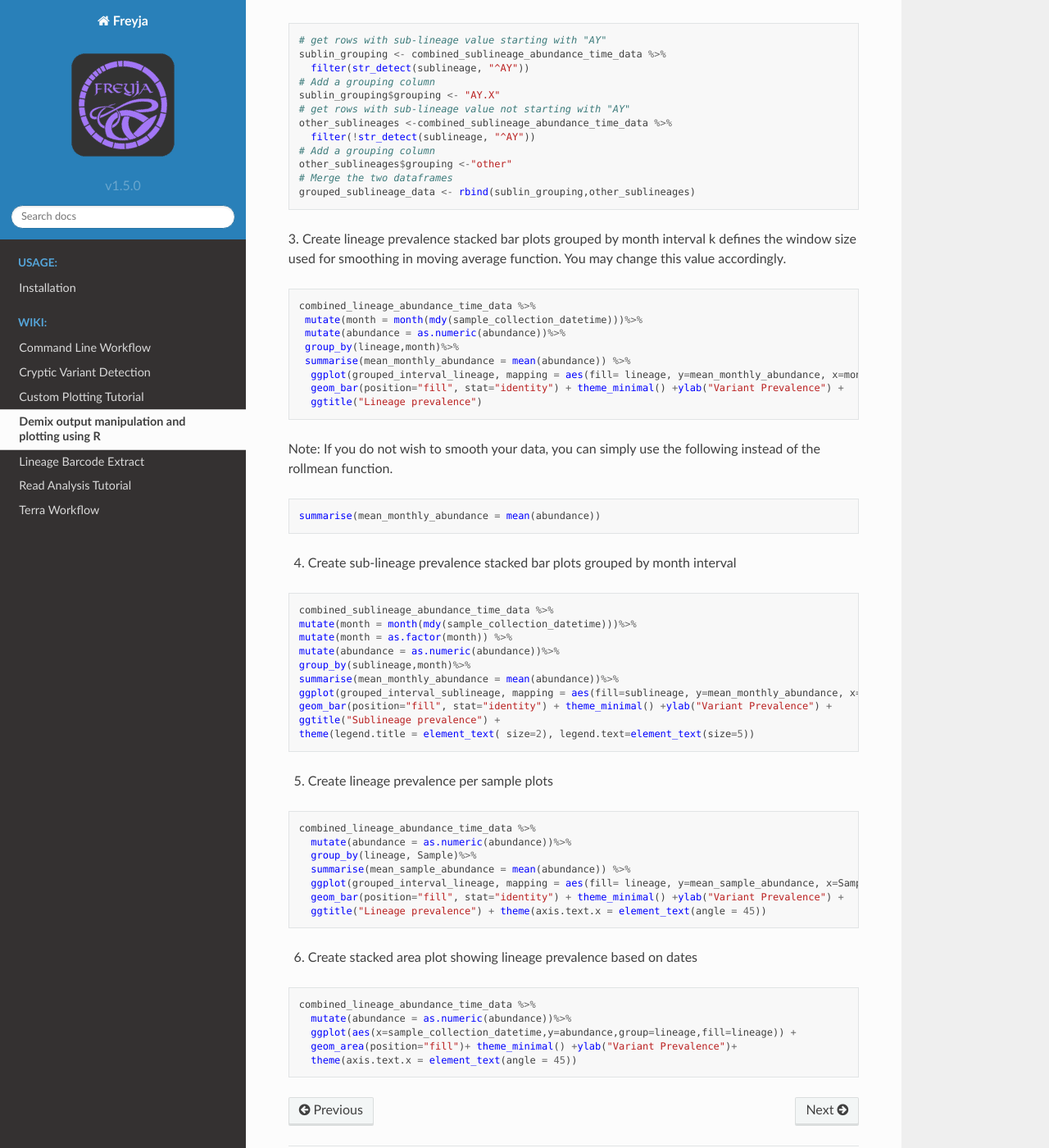
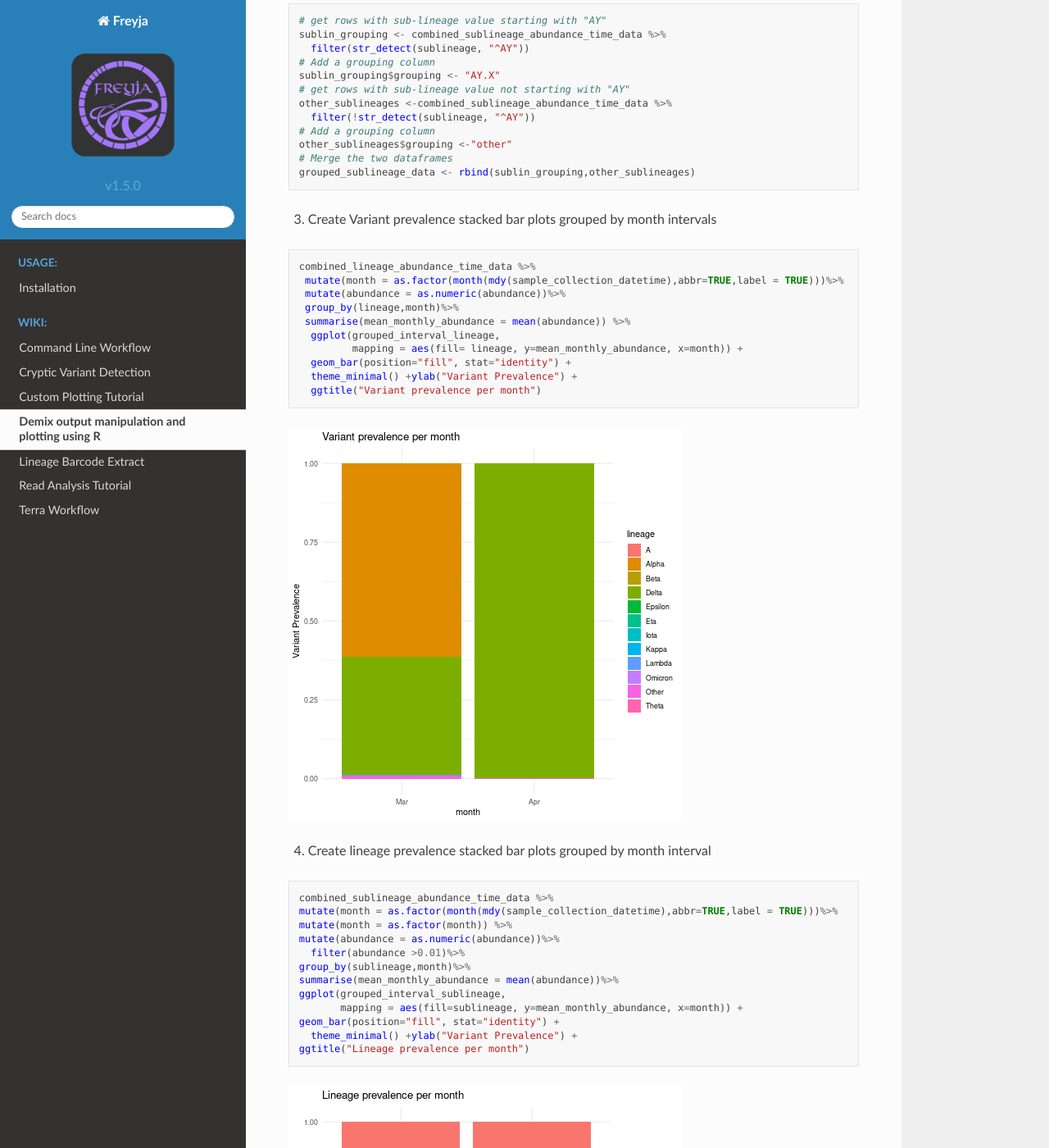
Before and after one commit to andersen-lab/Freyja, a Sphinx documentation site: the page built from docs/src/wiki/custom-plots-with-R.rst, in a window 1280 px wide and 1400 px high, scrolled down 1172 px. Shown: the whole window at 82% size. Built offline with Sphinx 7.4.7 and the Read the Docs theme 2.0.0, drawn with Linux system fonts in a browser that asks for light colours; some of the changed text lies outside the part shown.

Commit message:
Added figures to R documentation, fixed moving average to work properly for date values

```diff
--- a/docs/src/wiki/custom-plots-with-R.rst
+++ b/docs/src/wiki/custom-plots-with-R.rst
@@ -75,44 +76,47 @@
     other_sublineages$grouping <-"other"
     # Merge the two dataframes
     grouped_sublineage_data <- rbind(sublin_grouping,other_sublineages)
-3. Create lineage prevalence stacked bar plots grouped by month interval
-k defines the window size used for smoothing in moving average function.
-You may change this value accordingly.
+3. Create Variant prevalence stacked bar plots grouped by month intervals
 
 .. code:: R
 
      combined_lineage_abundance_time_data %>%
-      mutate(month = month(mdy(sample_collection_datetime)))%>%
+      mutate(month = as.factor(month(mdy(sample_collection_datetime),abbr=TRUE,label = TRUE)))%>%
       mutate(abundance = as.numeric(abundance))%>%
       group_by(lineage,month)%>%
       summarise(mean_monthly_abundance = mean(abundance)) %>%
-       ggplot(grouped_interval_lineage, mapping = aes(fill= lineage, y=mean_monthly_abundance, x=month)) +
-       geom_bar(position="fill", stat="identity") + theme_minimal() +ylab("Variant Prevalence") +
-       ggtitle("Lineage prevalence")
+       ggplot(grouped_interval_lineage,
+              mapping = aes(fill= lineage, y=mean_monthly_abundance, x=month)) +
+       geom_bar(position="fill", stat="identity") +
+       theme_minimal() +ylab("Variant Prevalence") +
+       ggtitle("Variant prevalence per month")
 
-Note: If you do not wish to smooth your data,
-you can simply use the following instead of the rollmean function.
+.. |month_var_prev| image:: images/variant_prevalence_monthly.png
 
-.. code:: R
+|month_var_prev|
 
-    summarise(mean_monthly_abundance = mean(abundance))
-
-4. Create sub-lineage prevalence stacked bar plots grouped by month interval
+4. Create lineage prevalence stacked bar plots grouped by month interval
 
 .. code:: R
 
       combined_sublineage_abundance_time_data %>%
-      mutate(month = month(mdy(sample_collection_datetime)))%>%
+      mutate(month = as.factor(month(mdy(sample_collection_datetime),abbr=TRUE,label = TRUE)))%>%
       mutate(month = as.factor(month)) %>%
       mutate(abundance = as.numeric(abundance))%>%
+        filter(abundance >0.01)%>%
       group_by(sublineage,month)%>%
       summarise(mean_monthly_abundance = mean(abundance))%>%
-      ggplot(grouped_interval_sublineage, mapping = aes(fill=sublineage, y=mean_monthly_abundance, x=month)) +
-      geom_bar(position="fill", stat="identity") + theme_minimal() +ylab("Variant Prevalence") +
-      ggtitle("Sublineage prevalence") +
-      theme(legend.title = element_text( size=2), legend.text=element_text(size=5))
+      ggplot(grouped_interval_sublineage,
+             mapping = aes(fill=sublineage, y=mean_monthly_abundance, x=month)) +
+      geom_bar(position="fill", stat="identity") +
+        theme_minimal() +ylab("Variant Prevalence") +
+      ggtitle("Lineage prevalence per month")
 
-5. Create lineage prevalence per sample plots
+.. |month_lineage_prev| image:: images/lineage_prevalence_monthly.png
+
+|month_lineage_prev|
+
+5. Create variant prevalence per sample stacked bar plot
 
 .. code:: R
 
@@ -120,16 +124,49 @@
       mutate(abundance = as.numeric(abundance))%>%
       group_by(lineage, Sample)%>%
       summarise(mean_sample_abundance = mean(abundance)) %>%
-      ggplot(grouped_interval_lineage, mapping = aes(fill= lineage, y=mean_sample_abundance, x=Sample)) +
-      geom_bar(position="fill", stat="identity") + theme_minimal() +ylab("Variant Prevalence") +
-      ggtitle("Lineage prevalence") + theme(axis.text.x = element_text(angle = 45))
+      ggplot(grouped_interval_lineage,
+             mapping = aes(fill= lineage, y=mean_sample_abundance, x=Sample)) +
+      geom_bar(position="fill", stat="identity") +
+      theme_minimal() +ylab("Variant Prevalence") +
+      ggtitle("variant prevalence") + theme(axis.text.x = element_text(angle = 45))
 
-6. Create stacked area plot showing lineage prevalence based on dates
+.. |sample_var_prev| image:: images/variant_prevalence_sample.png
+
+|sample_var_prev|
+
+6. Create lineage prevalence per sample stacked bar plot
+
+.. code:: R
+
+    combined_sublineage_abundance_time_data %>%
+      mutate(abundance = as.numeric(abundance))%>%
+      filter(abundance >0.01)%>%
+      group_by(sublineage,Sample)%>%
+      summarise(mean_sample_abundance = mean(abundance))%>%
+      ggplot(grouped_interval_sublineage,
+             mapping = aes(fill=sublineage, y=mean_sample_abundance, x=Sample)) +
+      geom_bar(position="fill", stat="identity") +
+      theme_minimal() +ylab("lineage Prevalence") +
+      ggtitle("lineage prevalence")+ theme(axis.text.x = element_text(angle = 45))
+
+.. |sample_lin_prev| image:: images/lineage_prevalence_sample.png
+
+|sample_lin_prev|
+
+7. Create stacked area plot showing variant prevalence based on moving average of three days
 
 .. code:: R
 
     combined_lineage_abundance_time_data %>%
+      mutate(sample_collection_datetime = mdy(sample_collection_datetime)) %>%
       mutate(abundance = as.numeric(abundance))%>%
-      ggplot(aes(x=sample_collection_datetime,y=abundance,group=lineage,fill=lineage)) +
+      group_by(lineage) %>% arrange(sample_collection_datetime) %>%
+      mutate(mov_avg_abun = mean_run(abundance, k = 3, lag = 1, idx = as.Date(sample_collection_datetime))) %>%
+      ggplot(aes(x=sample_collection_datetime,y=mov_avg_abun,group=lineage,fill=lineage)) +
       geom_area(position="fill")+ theme_minimal() +ylab("Variant Prevalence")+
+      xlab("Sample collection date")+  ggtitle("Smooted variant prevalence plot with window size of 3 days") +
       theme(axis.text.x = element_text(angle = 45))
+
+.. |stacked_area| image:: images/stacked_area_plot.png
+
+|stacked_area|
```
Also changed, not shown: other parts of docs/src/wiki/custom-plots-with-R.rst (+4 -3 lines), docs/src/wiki/images/lineage_prevalence_monthly.png (added), docs/src/wiki/images/lineage_prevalence_sample.png (added), docs/src/wiki/images/stacked_area_plot.png (added), docs/src/wiki/images/variant_prevalence_monthly.png (added), docs/src/wiki/images/variant_prevalence_sample.png (added).
